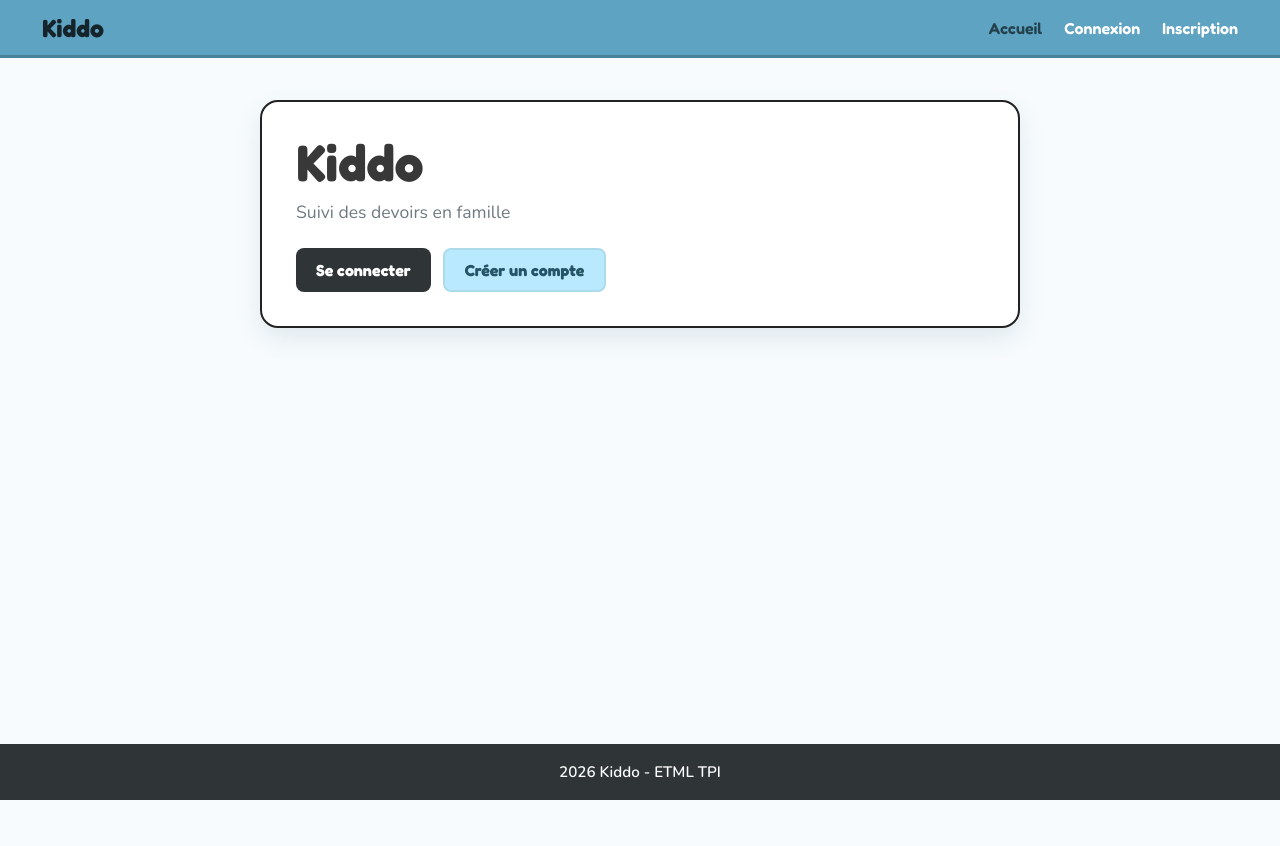
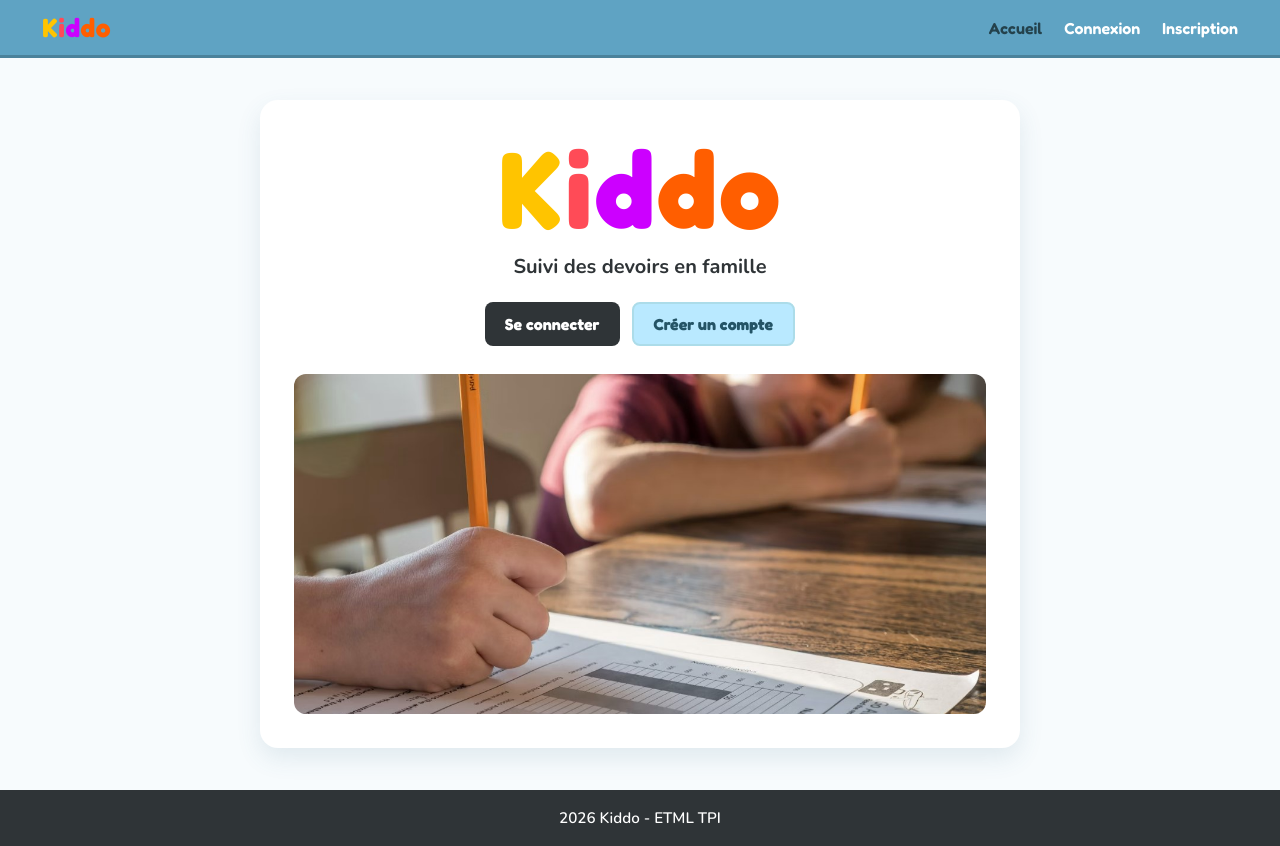
Before and after one commit to NelsonAlmeida5/Kiddo-TPI, a Vue app in the folder frontend/: page / in a window 1280 px wide. Before the commit the page ends 800 px from the top, so only its background shows below. Built offline with nearby package versions, Linux system fonts and the light colour scheme; no server answers.

Commit message:
style(home): add colored Kiddo logo and hero image

```diff
--- a/frontend/src/assets/main.css
+++ b/frontend/src/assets/main.css
@@ -29,6 +29,11 @@
   --radius-lg: 18px;
   --radius-md: 12px;
   --radius-sm: 8px;
+
+  --kiddo-green: #ffc400;
+  --kiddo-red: #ff4b57;
+  --kiddo-yellow: #cc00ff;
+  --kiddo-blue: #ff5e00;
 }
 
 * {
@@ -84,15 +89,40 @@ button {
 .brand {
   display: inline-flex;
   align-items: center;
-  gap: 8px;
-  font-family: 'Fredoka', system-ui, sans-serif;
-  font-size: 1.55rem;
-  font-weight: 700;
-  color: var(--color-black);
 }
 
-.brand-mark {
-  display: none;
+.kiddo-logo {
+  display: inline-flex;
+  align-items: baseline;
+  font-family: 'Fredoka', system-ui, sans-serif;
+  font-weight: 700;
+  line-height: 1;
+  letter-spacing: 0.02em;
+}
+
+.kiddo-logo--nav {
+  font-size: 1.65rem;
+}
+
+.kiddo-logo--hero {
+  margin: 0;
+  font-size: clamp(4rem, 10vw, 6.8rem);
+}
+
+.kiddo-logo__letter--k {
+  color: var(--kiddo-green);
+}
+
+.kiddo-logo__letter--i {
+  color: var(--kiddo-red);
+}
+
+.kiddo-logo__letter--d {
+  color: var(--kiddo-yellow);
+}
+
+.kiddo-logo__letter--do {
+  color: var(--kiddo-blue);
 }
 
 .main-nav {
@@ -1057,6 +1087,46 @@ button {
 }
 
 /* =========================
+   Page Accueil
+========================= */
+
+.home-page {
+  display: flex;
+  justify-content: center;
+}
+
+.home-hero {
+  width: min(760px, 100%);
+  display: grid;
+  justify-items: center;
+  gap: 18px;
+  padding: 34px;
+  background: var(--color-surface);
+  border-radius: var(--radius-lg);
+  box-shadow: var(--shadow-card);
+  text-align: center;
+}
+
+.home-subtitle {
+  margin: -8px 0 4px;
+  color: var(--color-text);
+  font-size: 1.25rem;
+  font-weight: 700;
+}
+
+.home-actions {
+  justify-content: center;
+  margin-bottom: 10px;
+}
+
+.home-image {
+  width: 100%;
+  max-height: 340px;
+  object-fit: cover;
+  border-radius: var(--radius-md);
+}
+
+/* =========================
    Responsive
 ========================= */
 @media (max-width: 620px) {
@@ -1152,6 +1222,18 @@ button {
   .child-status-pill {
     align-self: flex-start;
   }
+
+  .kiddo-logo--hero {
+    font-size: 3.8rem;
+  }
+
+  .home-hero {
+    padding: 24px;
+  }
+
+  .home-image {
+    max-height: 240px;
+  }
 }
 
 @media (max-width: 850px) {
--- a/frontend/src/components/AppHeader.vue
+++ b/frontend/src/components/AppHeader.vue
@@ -26,9 +26,13 @@ const logout = async () => {
 
 <template>
   <header class="app-header">
-    <RouterLink class="brand" :to="dashboardRoute">
-      <span class="brand-mark">K</span>
-      <span>Kiddo</span>
+    <RouterLink class="brand" :to="dashboardRoute" aria-label="Kiddo">
+      <span class="kiddo-logo kiddo-logo--nav" aria-hidden="true">
+        <span class="kiddo-logo__letter kiddo-logo__letter--k">K</span>
+        <span class="kiddo-logo__letter kiddo-logo__letter--i">i</span>
+        <span class="kiddo-logo__letter kiddo-logo__letter--d">d</span>
+        <span class="kiddo-logo__letter kiddo-logo__letter--do">do</span>
+      </span>
     </RouterLink>
 
     <nav class="main-nav">
--- a/frontend/src/views/HomeView.vue
+++ b/frontend/src/views/HomeView.vue
@@ -1,11 +1,25 @@
 <template>
-  <section class="page-card">
-    <h1 class="page-title">Kiddo</h1>
-    <p class="page-subtitle">Suivi des devoirs en famille</p>
+  <section class="home-page">
+    <div class="home-hero">
+      <h1 class="kiddo-logo kiddo-logo--hero" aria-label="Kiddo">
+        <span class="kiddo-logo__letter kiddo-logo__letter--k" aria-hidden="true">K</span>
+        <span class="kiddo-logo__letter kiddo-logo__letter--i" aria-hidden="true">i</span>
+        <span class="kiddo-logo__letter kiddo-logo__letter--d" aria-hidden="true">d</span>
+        <span class="kiddo-logo__letter kiddo-logo__letter--do" aria-hidden="true">do</span>
+      </h1>
 
-    <div class="actions-row">
-      <RouterLink class="primary-button" :to="{ name: 'login' }">Se connecter</RouterLink>
-      <RouterLink class="secondary-button" :to="{ name: 'register' }">Créer un compte</RouterLink>
+      <p class="home-subtitle">Suivi des devoirs en famille</p>
+
+      <div class="actions-row home-actions">
+        <RouterLink class="primary-button" :to="{ name: 'login' }">Se connecter</RouterLink>
+        <RouterLink class="secondary-button" :to="{ name: 'register' }">Créer un compte</RouterLink>
+      </div>
+
+      <img
+        class="home-image"
+        src="/kiddo-homework.jpg"
+        alt="Enfant en train de faire ses devoirs"
+      />
     </div>
   </section>
 </template>
```
Also changed, not shown: frontend/public/kiddo-homework.jpg (added).
